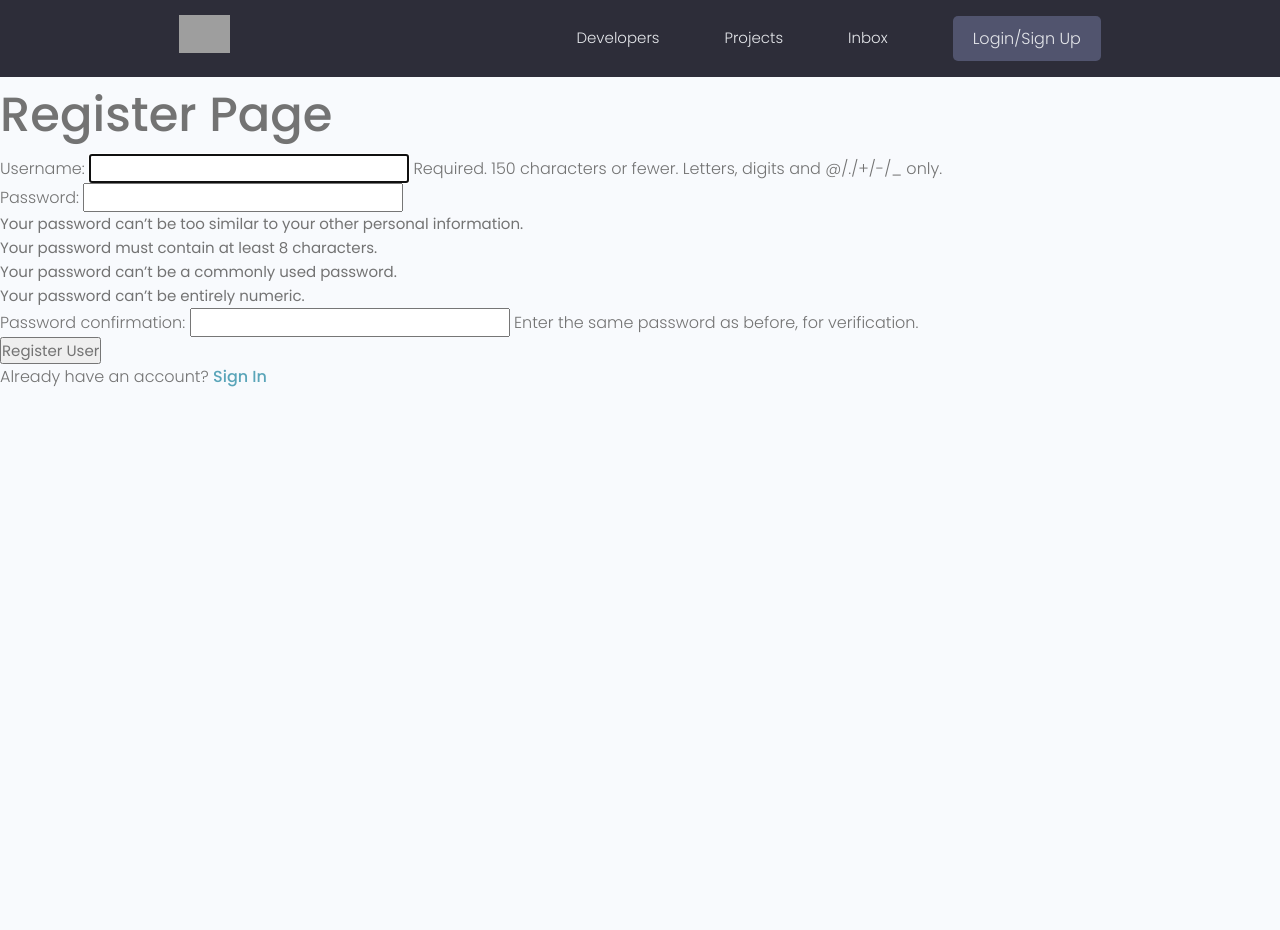
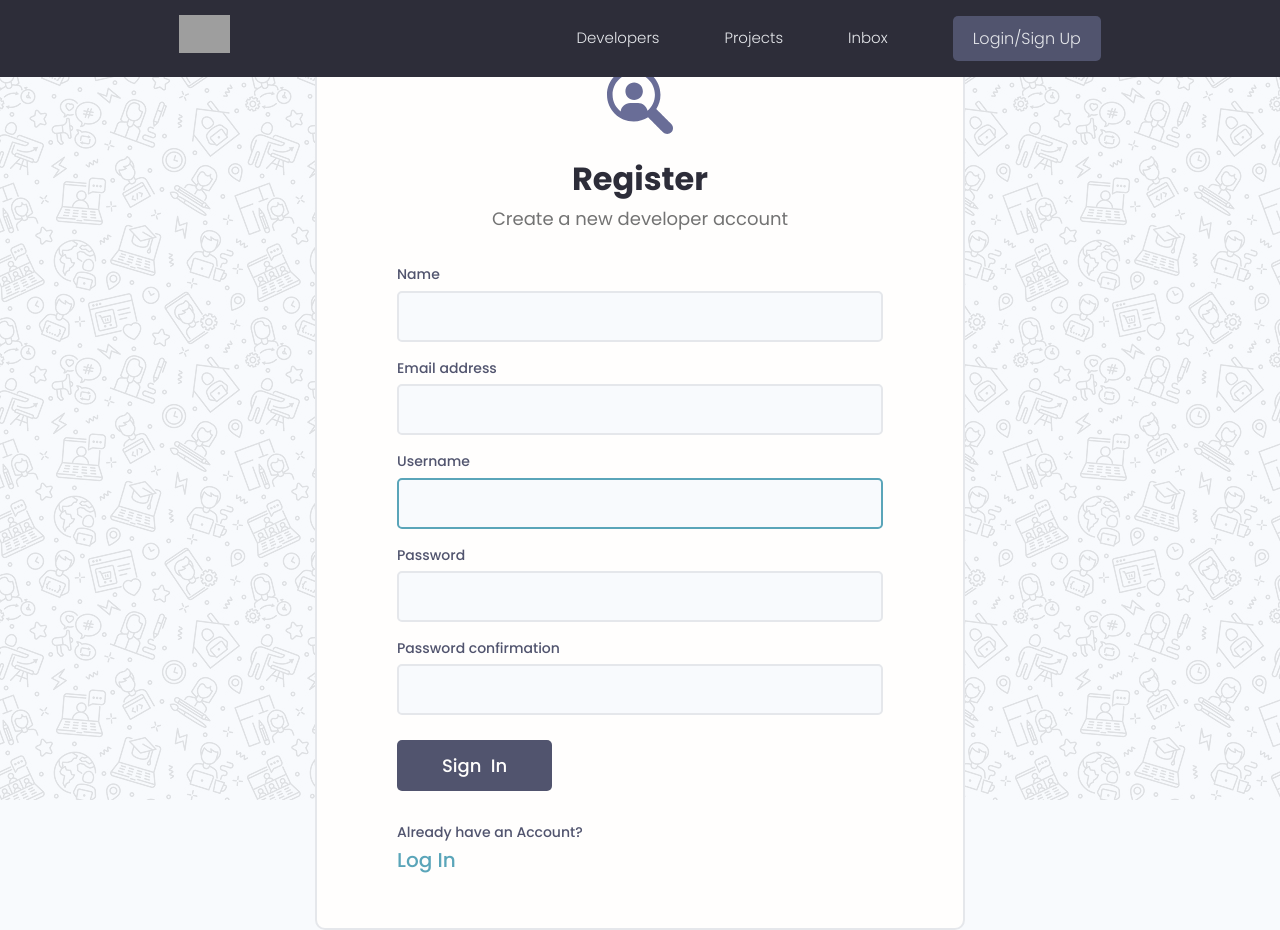
Before and after one commit to ephraimphrase/devsearch_project, a Django app: page /register/ in a window 1280 px wide. Before the commit the page ends 387 px from the top, so only its background shows below. Run offline with Django 3.2, Linux system fonts and the light colour scheme; some libraries are stand-ins or nearby versions; grey boxes are pictures that could not be loaded.

Commit message:
third push

```diff
--- a/static/uikit/app.js
+++ b/static/uikit/app.js
@@ -2,3 +2,13 @@
 document.addEventListener('DOMContentLoaded', function () {
   hljs.highlightAll();
 });
+
+
+let alertWrapper = document.querySelector('.alert')
+let alertClose = document.querySelector('.alert__close')
+
+if(alertWrapper){
+  alertClose.addEventListener('click', () =>
+    alertWrapper.style.display = 'none'
+  )
+}
--- a/templates/main.html
+++ b/templates/main.html
@@ -23,12 +23,23 @@
 
     {% include 'navbar.html' %}
 
-    {% if messages %}
+    <!-- {% if messages %}
     <ul class="messages">
         {% for message in messages %}
-        <li{% if message.tags %} class="{{ message.tags }}" {% endif %}>{{ message }}</li>
-        {% endfor %}
+        <li {% if message.tags %} class="{{ message.tags }}" {% endif %}>{{ message }}</li>
+            {% endfor %}
     </ul>
+    {% endif %} -->
+
+    {% if messages %}
+
+    {% for message in messages %}
+    <div class="alert alert--{{message.tags}}">
+        <p class="alert__message">{{message}}</p>
+        <button class="alert__close">⨯</button>
+    </div>
+
+    {% endfor %}
     {% endif %}
 
     {% block content %}
@@ -36,5 +47,5 @@
     {% endblock content %}
 
 </body>
-
+<script src="{% static 'uikit/app.js' %}"></script>
 </html>
--- /dev/null
+++ b/users/forms.py
@@ -0,0 +1,18 @@
+from django.forms import ModelForm
+from django.contrib.auth.forms import UserCreationForm
+from django.contrib.auth.models import User
+
+class CustomUserCreationForm(UserCreationForm):
+    class Meta:
+        model = User
+        fields = ['first_name', 'email', 'username', 'password1', 'password2']
+        labels = {
+            'first_name' : 'Name',
+        }
+
+    def __init__(self, *args, **kwargs):
+        super(CustomUserCreationForm, self).__init__(*args, **kwargs)
+
+        for name, field in self.fields.items():
+            field.widget.attrs.update({'class':'input'})
+        # self.fields['title'].widget.attrs.update({'class':'input', 'placeholder': 'Add Title'})
--- a/users/templates/users/login_register.html
+++ b/users/templates/users/login_register.html
@@ -1,27 +1,85 @@
 {% extends 'main.html' %}
-
+{% load static %}
 {% block content %}
 
 {% if page == 'register' %}
 
-<h1>Register Page</h1>
+<div class="auth">
+    <div class="card">
+        <div class="auth__header text-center">
+            <a href="/">
+                <img src="{% static 'images/icon.svg' %}" alt="icon" />
+            </a>
+            <h3>Register</h3>
+            <p>Create a new developer account</p>
+        </div>
 
-<form action="{% url 'register' %}" method="POST">
-    {% csrf_token %}
-    {{form.as_p}}
-    <input type="submit" value="Register User">
-</form>
+        <form action="{% url 'register' %}" method="POST" class="form auth__form">
+            {% csrf_token %}
 
-<p>Already have an account? <a href="{% url 'login' %}">Sign In</a></p>
+            {% for field in form %}
+            <div class="form__field">
+                <label for="formInput#text">{{field.label}}</label>
+                {{field}}
+
+                {% for error in field.errors %}
+                <p style='color: red;'>{{error}}</p>
+                {% endfor %}
+            </div>
+            {% endfor %}
+
+
+
+
+            <div class="auth__actions">
+                <input class="btn btn--sub btn--lg" type="submit" value="Sign  In" />
+            </div>
+        </form>
+        <div class="auth__alternative">
+            <p>Already have an Account?</p>
+            <a href="{% url 'login' %}">Log In</a>
+        </div>
+    </div>
+</div>
+
 {% else %}
-<form action="{% url 'login' %}" method="POST">
-    {% csrf_token %}
-    <input type="text" name="username" placeholder="Username">
-    <input type="password" name="password" placeholder="Enter Password">
-    <input type="submit" value="Login">
 
-    <p>Dont have an account? <a href="{% url 'register' %}">Sign Up</a></p>
-</form>
+<div class="auth">
+    <div class="card">
+        <div class="auth__header text-center">
+            <a href="/">
+                <img src="{% static 'images/icon.svg' %}" alt="icon" />
+            </a>
+            <h3>Account Login</h3>
+            <p>Hello Developer, Welcome Back!</p>
+        </div>
+
+        <form action="{% url 'login' %}" method="POST" class="form auth__form">
+            {% csrf_token %}
+            <!-- Input:Username -->
+            <div class="form__field">
+                <label for="formInput#text">Username: </label>
+                <input class="input input--text" id="formInput#text" type="text" name="username"
+                    placeholder="Enter your username..." />
+            </div>
+
+            <!-- Input:Password -->
+            <div class="form__field">
+                <label for="formInput#password">Password: </label>
+                <input class="input input--password" id="formInput#passowrd" type="password" name="password"
+                    placeholder="••••••••" />
+            </div>
+            <div class="auth__actions">
+                <input class="btn btn--sub btn--lg" type="submit" value="Log In" />
+                <a href="forgetpassword.html">Forget Password?</a>
+            </div>
+        </form>
+        <div class="auth__alternative">
+            <p>Don’t have an Account?</p>
+            <a href="{% url 'register' %}">Sign Up</a>
+        </div>
+    </div>
+</div>
 {% endif %}
 
 
--- a/users/views.py
+++ b/users/views.py
@@ -2,9 +2,9 @@ from django.shortcuts import render, redirect
 from django.contrib.auth import login, authenticate, logout
 from django.contrib.auth.decorators import login_required
 from django.contrib import messages
-from django.contrib.auth.forms import UserCreationForm
 from django.contrib.auth.models import User
 from .models import Profile
+from .forms import CustomUserCreationForm
 
 # Create your views here.
 def loginUser(request):
@@ -33,15 +33,15 @@ def loginUser(request):
 
 def logoutUser(request):
     logout(request)
-    messages.error(request, 'User was logged out')
+    messages.info(request, 'User was logged out')
     return redirect('login')
 
 def registerUser(request):
     page = 'register'
-    form = UserCreationForm()
+    form = CustomUserCreationForm()
 
     if request.method == 'POST':
-        form = UserCreationForm(request.POST)
+        form = CustomUserCreationForm(request.POST)
         if form.is_valid():
             user = form.save(commit=False)
             user.username = user.username.lower()
```
Also changed, not shown: templates/login.html (added, +67 -0 lines), templates/signup.html (added, +89 -0 lines), db.sqlite3, static/images/icon.svg (added), static/images/pattern.jpg (added), 3 other files.
